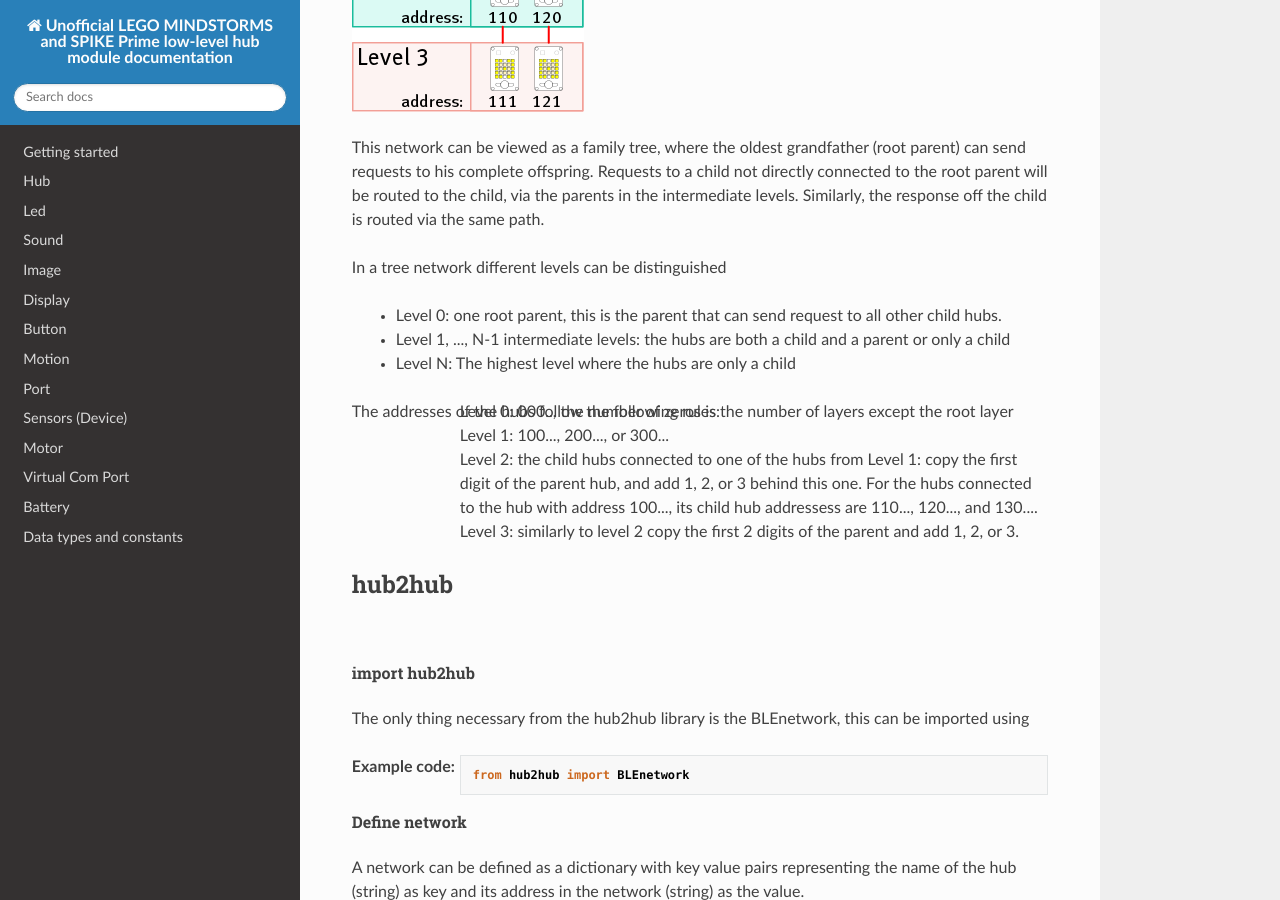
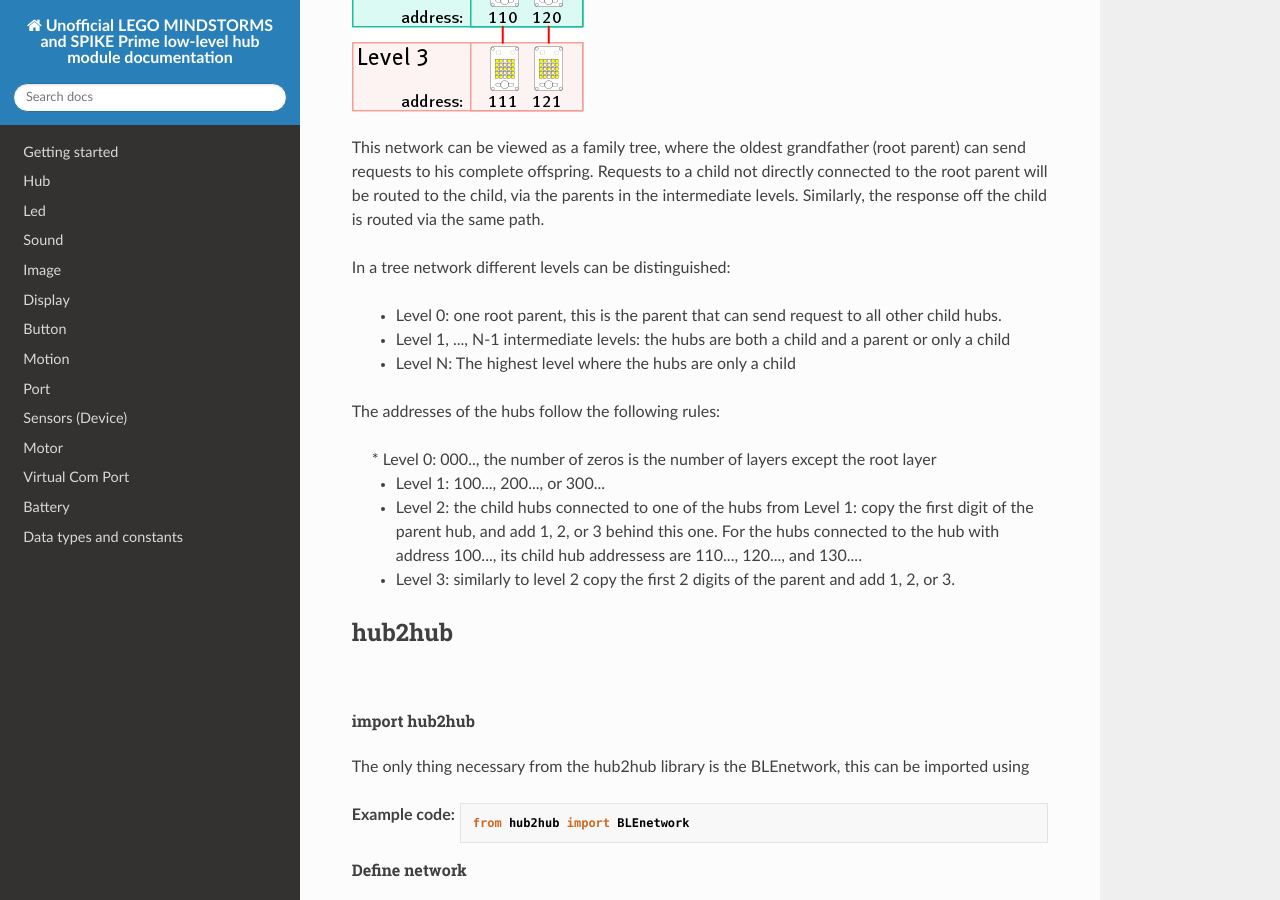
Before and after one commit to NStrijbosch/hub-module-notes, an MkDocs documentation site: the page built from docs/hub2hub.md, in a window 1280 px wide and 900 px high, scrolled down 3324 px. Built offline with MkDocs 1.6.1, drawn with Linux system fonts in a browser that asks for light colours; nearby versions of some CDN libraries.

Commit message:
Update hub2hub.md

```diff
--- a/docs/hub2hub.md
+++ b/docs/hub2hub.md
@@ -62,7 +62,7 @@
 
 This network can be viewed as a family tree, where the oldest grandfather (root parent) can send requests to his complete offspring. Requests to a child not directly connected to the root parent will be routed to the child, via the parents in the intermediate levels. Similarly, the response off the child is routed via the same path.
 
-In a tree network different levels can be distinguished
+In a tree network different levels can be distinguished:
 
 <ul class='index_list'>
  <li>Level 0: one root parent, this is the parent that can send request to all other child hubs. </li>
@@ -71,10 +71,13 @@
 </ul>
 The addresses of the hubs follow the following rules:
 
+<ul class='index_list'>
 * Level 0: 000.., the number of zeros is the number of layers except the root layer
-* Level 1: 100..., 200..., or 300...
-* Level 2: the child hubs connected to one of the hubs from Level 1: copy the first digit of the parent hub, and add 1, 2, or 3 behind this one. For the hubs connected to the hub with address 100..., its child hub addressess are 110..., 120..., and 130....
-* Level 3: similarly to level 2 copy the first 2 digits of the parent and add 1, 2, or 3.
+<li>Level 1: 100..., 200..., or 300...</li>
+<li>Level 2: the child hubs connected to one of the hubs from Level 1: copy the first digit of the parent hub, and add 1, 2, or 3 behind this one. For the hubs connected to the hub with address 100..., its child hub addressess are 110..., 120..., and 130.... </li>
+<li>Level 3: similarly to level 2 copy the first 2 digits of the parent and add 1, 2, or 3.
+</li>
+</ul>
 
 # hub2hub
 
```
